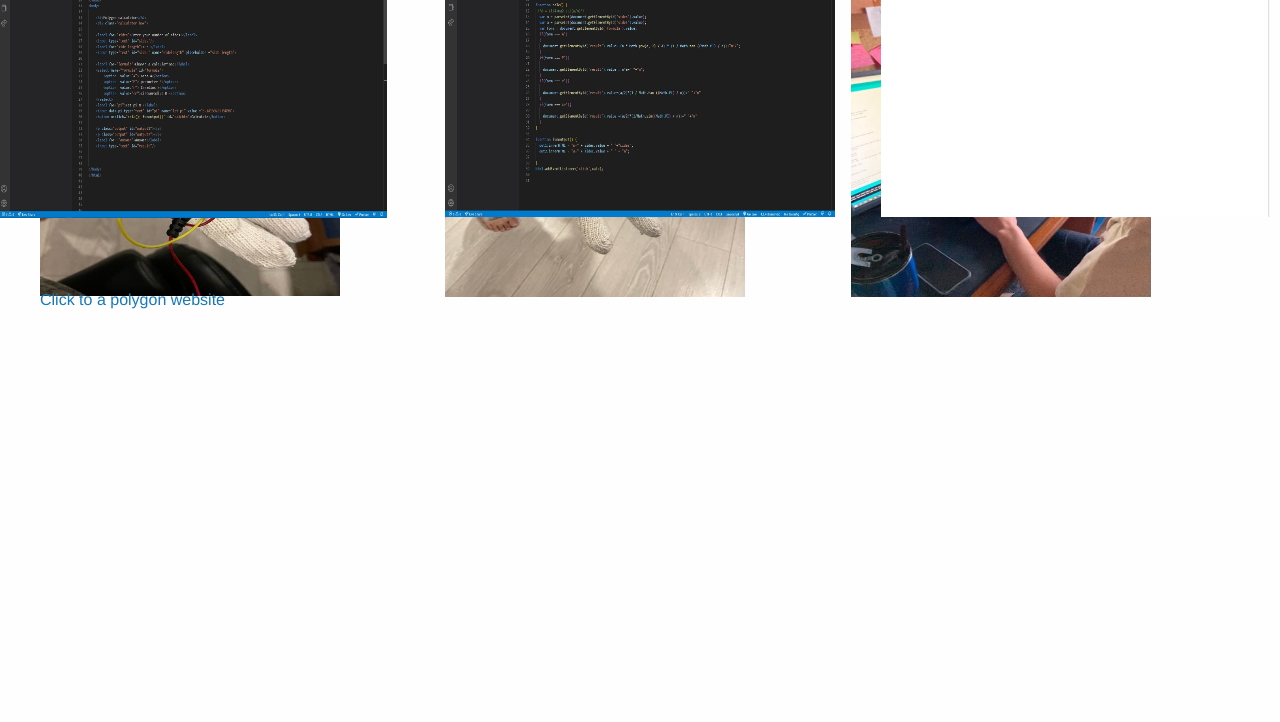
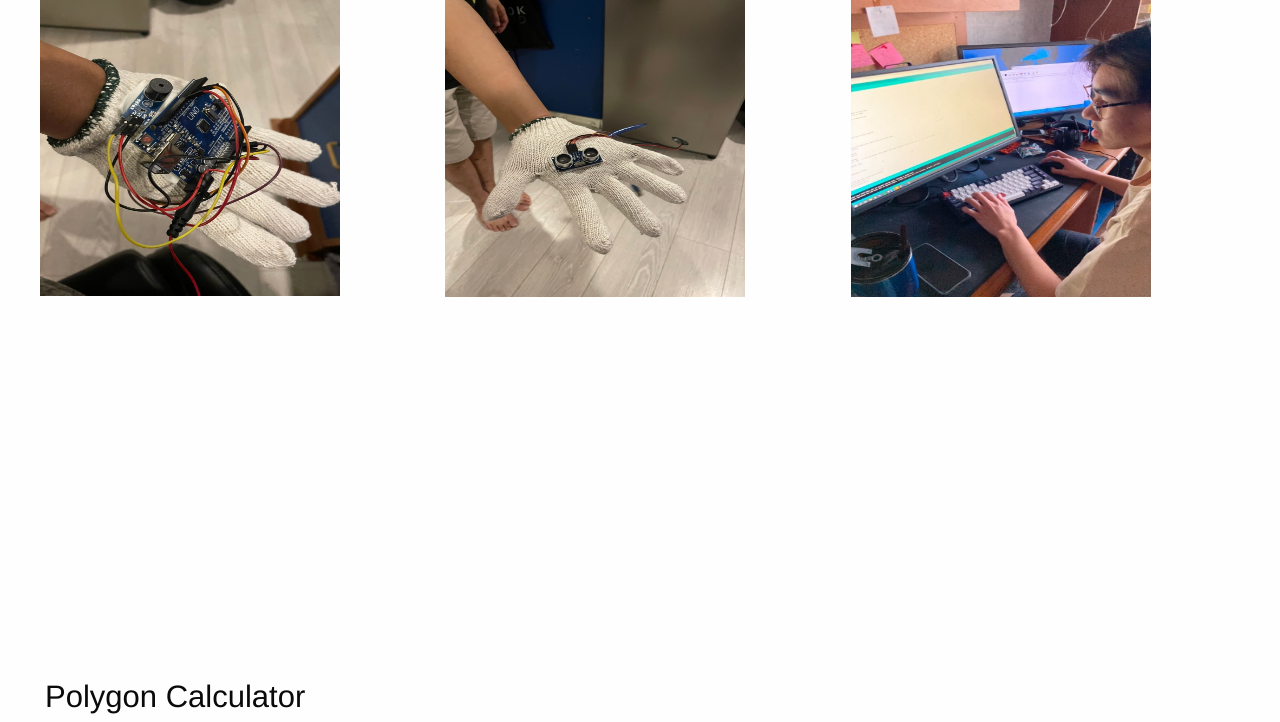
Before and after one commit to winnie1424/chiangmaiportfolio, a plain HTML site: page reserch.html in a window 1280 px wide. Shown: the part 173-895 px from the top of the page. Before the commit the page ends 800 px from the top, so only its background shows below. Drawn offline with nearby package versions, Linux system fonts and the light colour scheme.

Commit message:
Update style.css

```diff
--- a/style.css
+++ b/style.css
@@ -1,10 +1,3 @@
-html, body{
-    position:fixed;
-    top:0;
-    bottom:0;
-    left:0;
-    right:0;
-}
 
 
 .container{
@@ -148,12 +141,6 @@ h5{
     margin-bottom:40px;
     column-count:3;
     padding: 40px;
-    position:fixed;
-    top:0;
-    bottom:0;
-    left:0;
-    right:0;
-
 
 }
 .Research{
```
